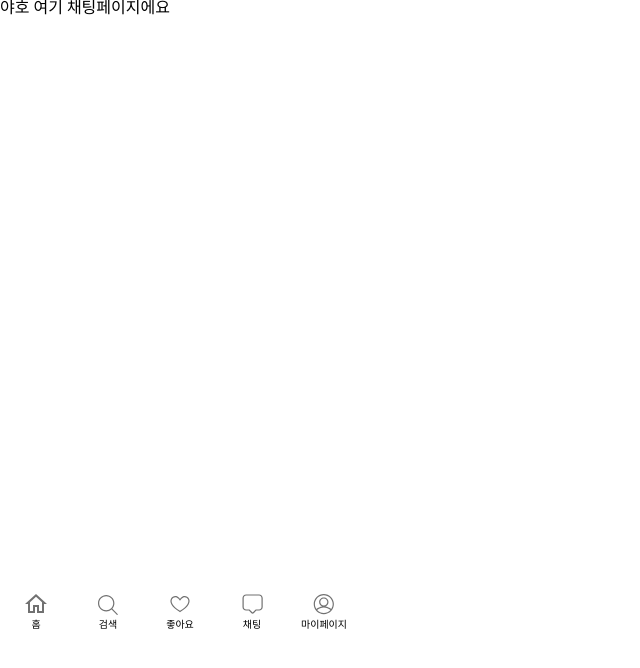
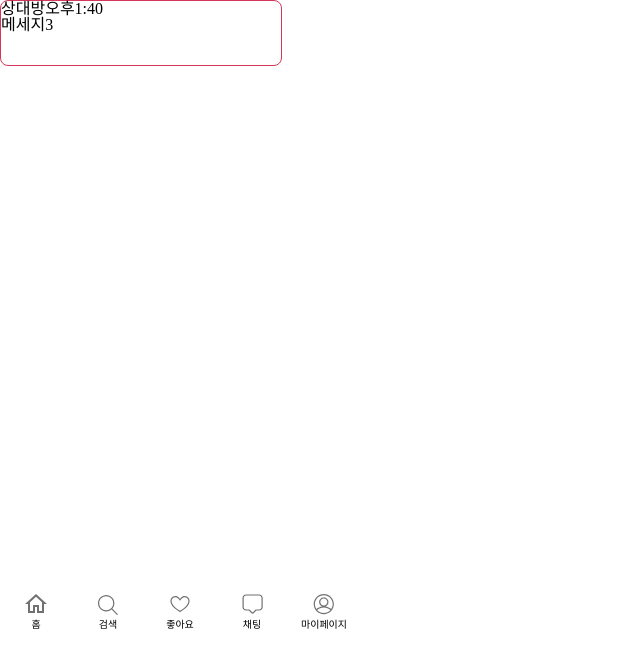
Before and after one commit to noobsoda/Team-EggplantGarage, a React (Create React App) app in the folder frontend/: page /chat in a window 1280 px wide. Shown: the top 668 px of the page, without its empty margins (0-640 px from the left). Built offline with nearby package versions, Linux system fonts and the light colour scheme.

Commit message:
[Feat] 채팅목록 구현중

```diff
--- /dev/null
+++ b/frontend/src/Molecules/ChatRoomBox/index.jsx
@@ -0,0 +1,26 @@
+import React from "react";
+import Button from "../../Atoms/Buttons/ExtraSmallBtn";
+import styled from "styled-components";
+
+const StyledBox = styled.div`
+  display: flex;
+  width: 280px;
+  height: 64px;
+  border: 1.5px solid ${({ theme }) => theme.color.red};
+  border-radius: 8px;
+`;
+
+export default function ChatRoomBox({ name, price, onClick }) {
+  return (
+    <StyledBox>
+      <div>
+        <div>상대방</div>
+        <div>메세지</div>
+      </div>
+      <div>
+        <div>오후1:40</div>
+        <div>3</div>
+      </div>
+    </StyledBox>
+  );
+}
--- a/frontend/src/Pages/Chat.jsx
+++ b/frontend/src/Pages/Chat.jsx
@@ -1,10 +1,13 @@
 import React from "react";
 import Tapbar from "../Organisms/Tapbar";
+import ChatRoomBox from "../Molecules/ChatRoomBox";
 
 export default function Chat() {
   return (
     <div>
-      야호 여기 채팅페이지에요
+      <div>
+        <ChatRoomBox />
+      </div>
       <Tapbar />
     </div>
   );
```
